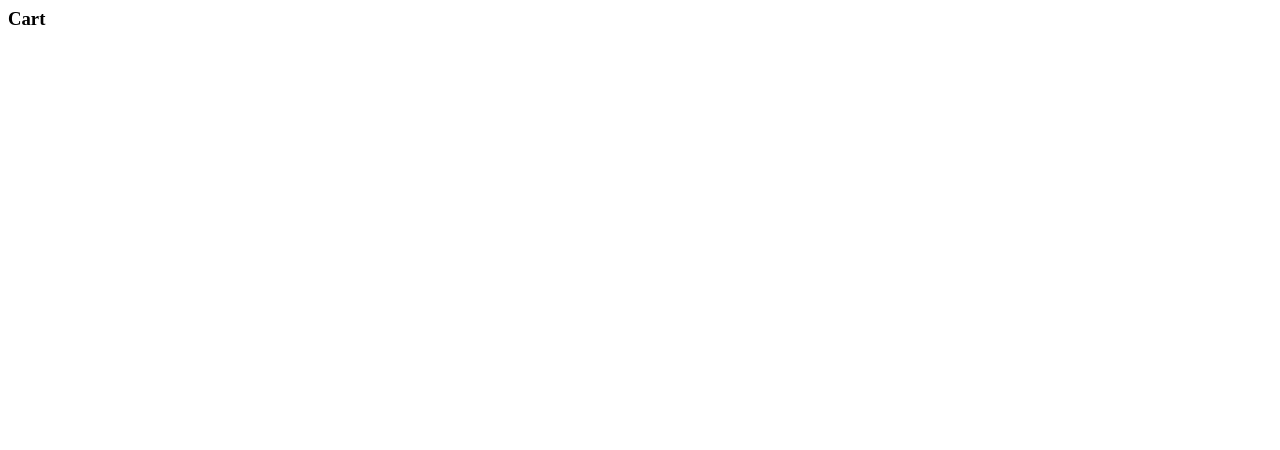
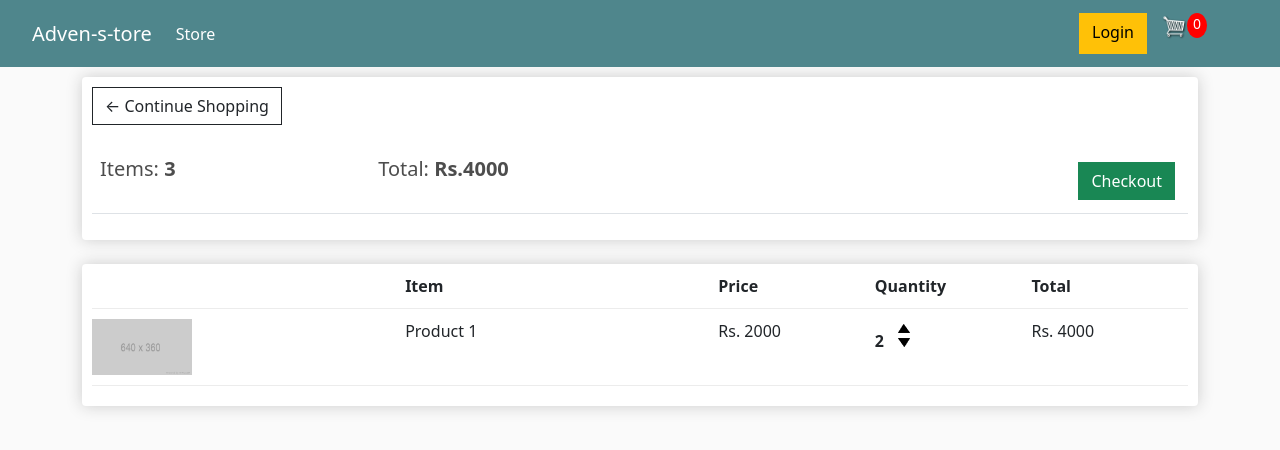
Before and after one commit to Suman-Khadka-2002/e-commerce-site-using-django, a Django app: page /cart/ in a window 1280 px wide. Before the commit the part shown is almost empty. Shown: the top 450 px of the page. Run offline with Django 4.2, Linux system fonts and the light colour scheme; lists and menus that the app fills with data are empty; some libraries are stand-ins or nearby versions.

Commit message:
cart page

```diff
--- a/store/templates/store/cart.html
+++ b/store/templates/store/cart.html
@@ -1 +1,48 @@
-<h3>Cart</h3>
+{% extends 'store/main.html' %}
+{% load static %}
+
+{% block content %}
+
+    <div class="row">
+        <div class="col-lg-12">
+            <div class="box-element">
+                <a class="btn btn-outline-dark" href="{% url 'store' %}">&#x2190 Continue Shopping</a>
+                <br><br>
+                <table class="table">
+                    <tr>
+                        <th><h5>Items: <strong>3</strong></h5></th>
+                        <th><h5>Total: <strong>Rs.4000</strong></h5></th>
+                        <th>
+                            <a style="float: right; margin: 5px;"class="btn btn-success" href="{% url 'checkout' %}">Checkout</a>
+                        </th>
+                    </tr>
+                </table>
+            </div>
+            <br>
+            <div class="box-element">
+                <div class="cart-row">
+                    <div style="flex: 2"></div>
+                    <div style="flex: 2"><strong>Item</strong></div>
+                    <div style="flex: 1"><strong>Price</strong></div>
+                    <div style="flex: 1"><strong>Quantity</strong></div>
+                    <div style="flex: 1"><strong>Total</strong></div>
+                </div>
+
+                <div class="cart-row">
+                    <div style="flex: 2"><img class="row-image" src="{% static 'images/placeholder.png' %}" alt=""></div>
+                    <div style="flex: 2">Product 1</div>
+                    <div style="flex: 1">Rs. 2000</div>
+                    <div style="flex: 1">
+                        <p class="quantity">2</p>
+                        <div class="quantity">
+                            <img class="chg-quantity" src="{% static 'images/arrow-up.png' %}" alt="">
+                            <img class="chg-quantity" src="{% static 'images/arrow-down.png' %}" alt="">
+                        </div>
+                    </div>
+                    <div style="flex: 1">Rs. 4000</div>
+                </div>
+            </div>
+        </div>
+    </div>
+
+{% endblock content %}
```
